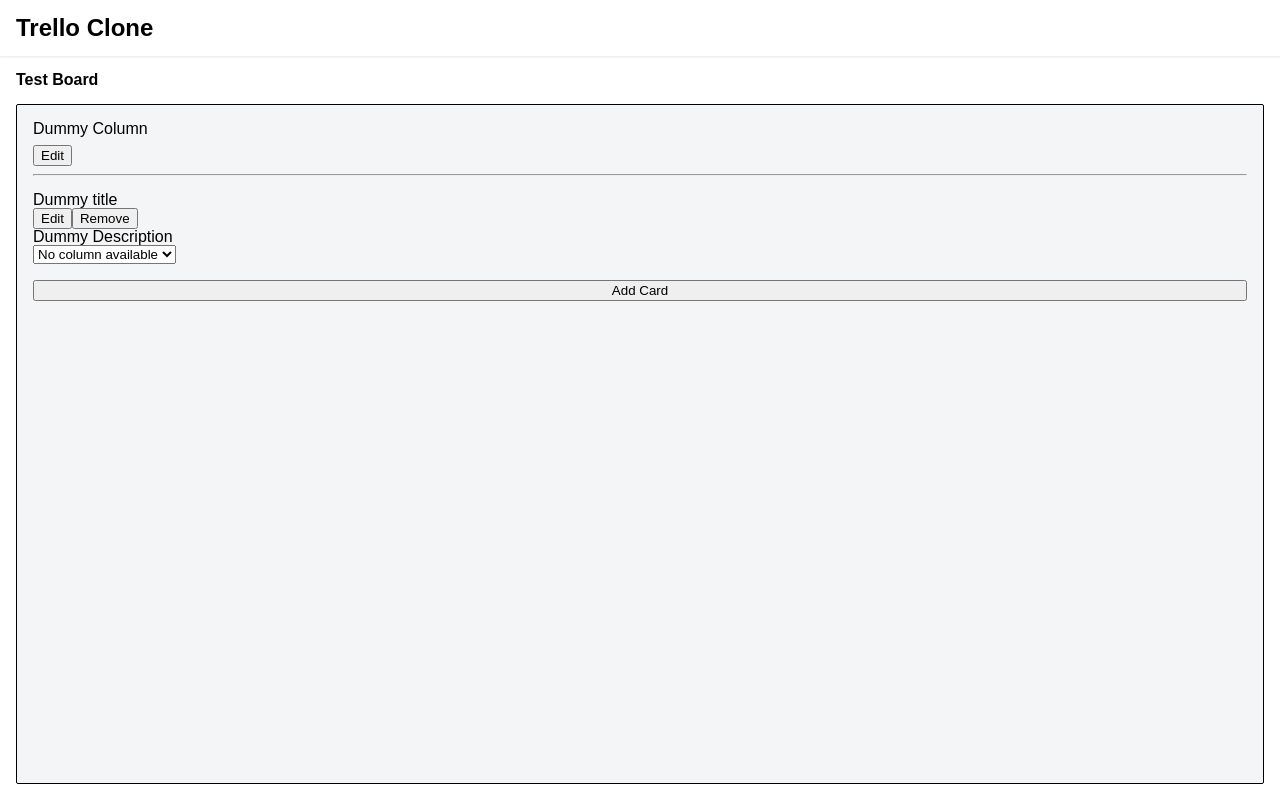
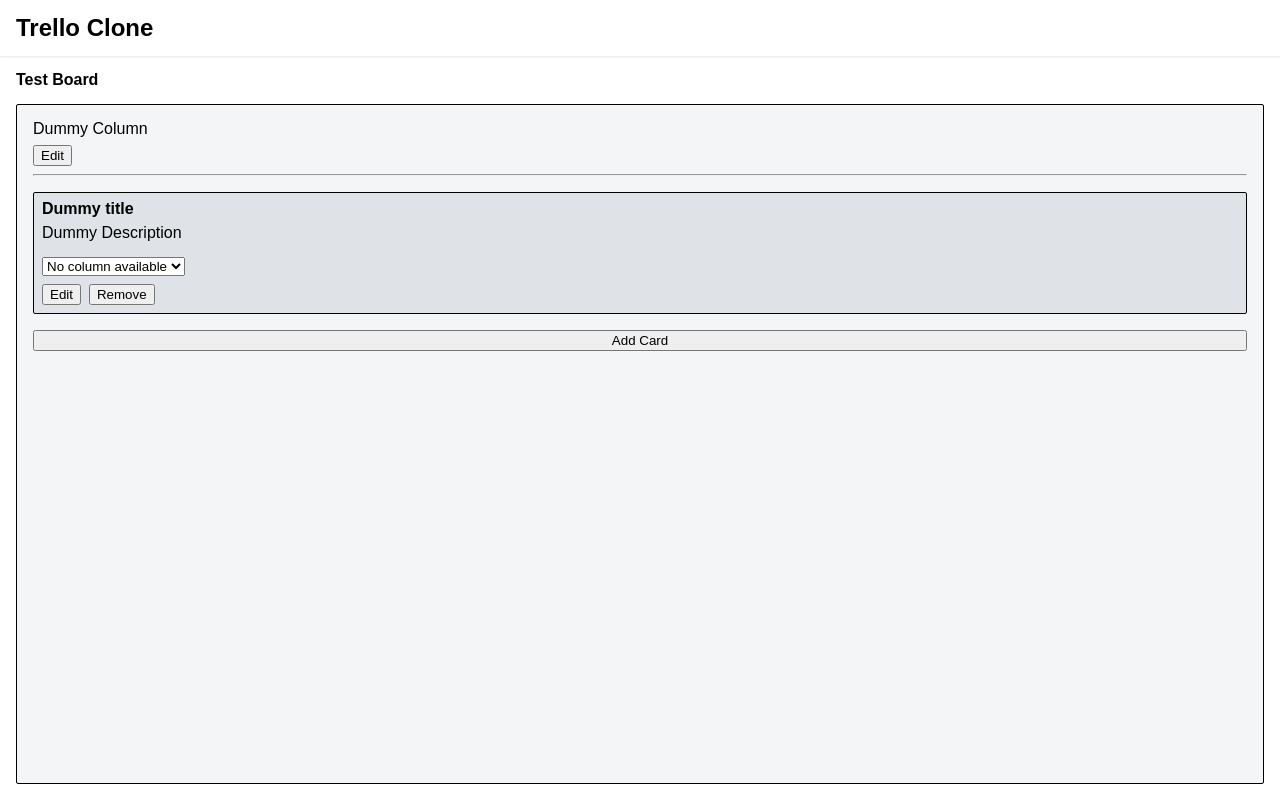
Before and after one commit to msharifi99/trello-clone, a React (Create React App) app: page / in a window 1280 px wide. Shown: the top 800 px of the page. Built offline with nearby package versions, Linux system fonts and the light colour scheme.

Commit message:
fix: adjust Card's style

```diff
--- a/src/components/Card/components/Container.tsx
+++ b/src/components/Card/components/Container.tsx
@@ -1,4 +1,40 @@
+import styled from "@emotion/styled";
 import { ChangeEvent, ComponentProps, PropsWithChildren } from "react";
+import { fontSizes, spacings } from "styles/variables";
+
+const StyledSection = styled.section`
+  padding: ${spacings.xs};
+  border: 1px solid #000;
+  border-radius: 2px;
+  background-color: #dfe2e7;
+`;
+
+const StyledHeader = styled.header`
+  margin-bottom: ${spacings.xs};
+`;
+
+const StyledTitle = styled.h2`
+  font-size: ${fontSizes.md};
+  font-weight: bold;
+`;
+
+const StyledDescriptionWrapper = styled.div`
+  margin-bottom: ${spacings.sm};
+`;
+
+const StyledDescription = styled.p`
+  font-size: ${fontSizes.md};
+`;
+
+const StyledContent = styled.footer`
+  margin-bottom: ${spacings.xs};
+`;
+
+const StyledActionButton = styled.button`
+  & + & {
+    margin-left: ${spacings.xs};
+  }
+`;
 
 export type CardContainerProps = PropsWithChildren<{
   cardTitle: string;
@@ -29,10 +65,10 @@
   children,
 }: CardContainerProps): JSX.Element {
   return (
-    <section>
-      <header>
+    <StyledSection>
+      <StyledHeader>
         {!isEditing ? (
-          <h2>{cardTitle}</h2>
+          <StyledTitle>{cardTitle}</StyledTitle>
         ) : (
           <input
             name="title"
@@ -40,23 +76,30 @@
             onChange={(e) => onInputChange("title", e)}
           />
         )}
+      </StyledHeader>
+      <StyledDescriptionWrapper>
         {!isEditing ? (
-          <button onClick={onEditButtonClick}>Edit</button>
+          <StyledDescription>{cardDescription}</StyledDescription>
         ) : (
-          <button onClick={onSave}>Save</button>
+          <input
+            name="description"
+            value={inputValues.description}
+            onChange={(e) => onInputChange("description", e)}
+          />
         )}
-        <button onClick={onRemove}>Remove</button>
-      </header>
-      {!isEditing ? (
-        <p>{cardDescription}</p>
-      ) : (
-        <input
-          value={inputValues.description}
-          onChange={(e) => onInputChange("description", e)}
-        />
-      )}
-      {children}
-    </section>
+      </StyledDescriptionWrapper>
+      <StyledContent>{children}</StyledContent>
+      <footer>
+        {!isEditing ? (
+          <StyledActionButton onClick={onEditButtonClick}>
+            Edit
+          </StyledActionButton>
+        ) : (
+          <StyledActionButton onClick={onSave}>Save</StyledActionButton>
+        )}
+        <StyledActionButton onClick={onRemove}>Remove</StyledActionButton>
+      </footer>
+    </StyledSection>
   );
 }
 
--- a/src/components/Column/index.tsx
+++ b/src/components/Column/index.tsx
@@ -9,6 +9,12 @@
 
 const CardList = styled.ol`
   margin-bottom: ${spacings.sm};
+`;
+
+const CardListItem = styled.li`
+  & + & {
+    margin-top: ${spacings.xs};
+  }
 `;
 
 type ColumnProps = {
@@ -51,9 +57,9 @@
     >
       <CardList>
         {column.cardsId.map((id) => (
-          <li>
+          <CardListItem>
             <Card id={id} />
-          </li>
+          </CardListItem>
         ))}
       </CardList>
       <AddCardButton onClick={handleAddCard} />
```
